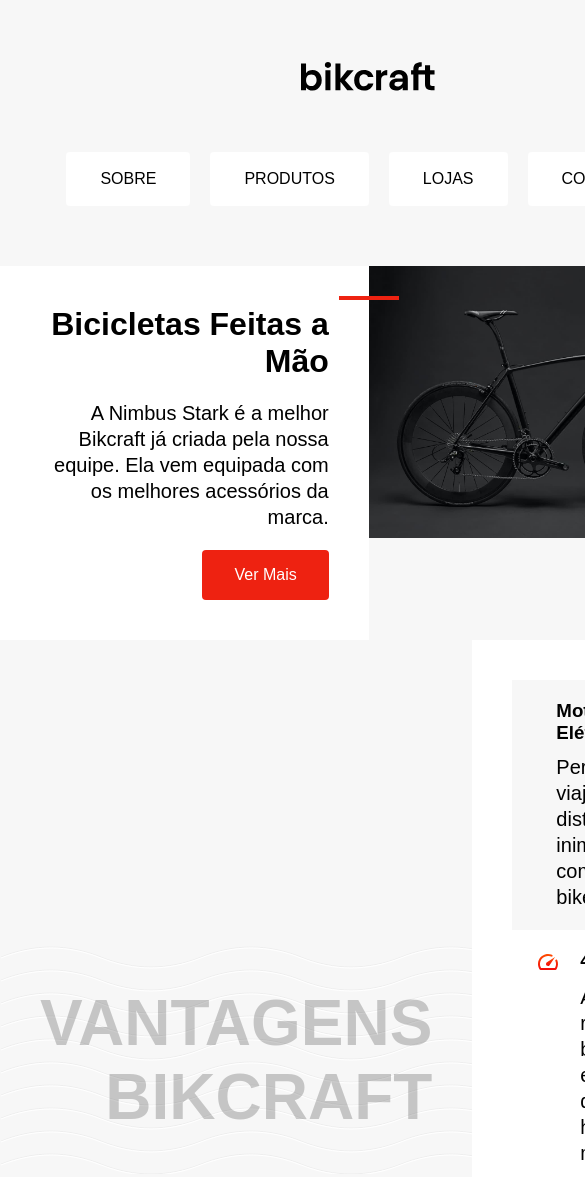
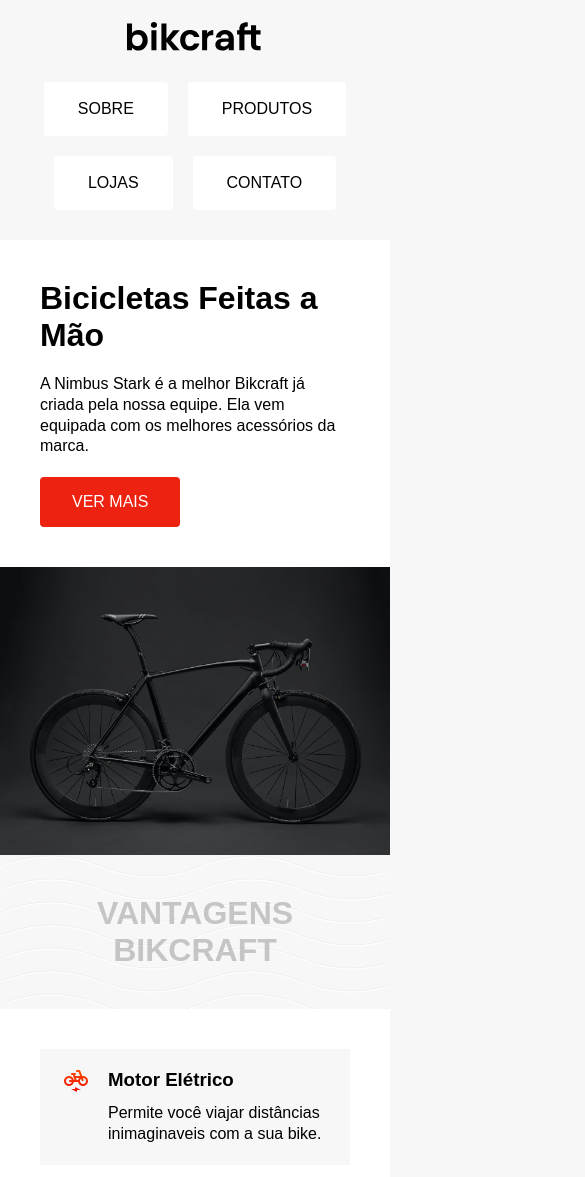
Before and after one commit to alwspiderc/posicionamentos-origamid, a plain HTML site: page index.html in a window 390 px wide. Shown: the top 1177 px of the page, 585 px wide, since content can reach past the window. Drawn offline with Linux system fonts and the light colour scheme.

Commit message:
adicionadando a responsividade

```diff
--- a/index.html
+++ b/index.html
@@ -23,7 +23,7 @@
   </header>
 
   <main>
-    <article class="conteudo">
+    <article class="conteudo conteudo-vantagem">
       <div class="introducao" aria-labelledby="label-introducao">
         <h1 id="label-introducao">Bicicletas Feitas a Mão</h1>
         <p>A Nimbus Stark é a melhor Bikcraft já criada pela nossa equipe. Ela vem equipada com os melhores acessórios
@@ -31,8 +31,9 @@
           marca.</p>
         <a class="botao" href="/">Ver Mais</a>
       </div>
-
-      <img src="./img/bicicleta.jpg" alt="Bicicleta Bikcraft Preta">
+      <div class="introducao-cover">
+        <img src="./img/bicicleta.jpg" alt="Bicicleta Bikcraft Preta">
+      </div>
     </article>
 
     <article class="conteudo" aria-labelledby="label-vantagens">
--- a/style.css
+++ b/style.css
@@ -1,11 +1,11 @@
 body {
     font-family: Arial, Helvetica, sans-serif;
     margin: 0px;
-    background: #f7f7f7;
     display: grid;
     gap: 60px;
     justify-items: center;
     margin-top: 60px;
+    background-color: #f7f7f7;
 }
 
 img {
@@ -18,12 +18,15 @@
 }
 
 ul {
-    list-style: none;
     margin: 0px;
     padding: 0px;
+    list-style: none;
 }
 
-p, h1, h2, h3 {
+p,
+h1,
+h2,
+h3 {
     margin: 0px;
 }
 
@@ -34,8 +37,8 @@
 
 .header {
     display: grid;
+    gap: 60px;
     justify-items: center;
-    gap: 60px;
 }
 
 .menu {
@@ -47,12 +50,12 @@
 
 .menu a {
     display: block;
-    background-color: #ffffff;
+    background: #ffffff;
     padding: 1rem 2rem;
     border-radius: 4px;
     color: #000000;
     text-transform: uppercase;
-    border: solid 2px transparent;
+    border: 2px solid #fff;
 }
 
 .menu a:hover {
@@ -66,7 +69,7 @@
 }
 
 .introducao {
-    background-color: #fff;
+    background: #fff;
     padding: 40px;
     text-align: right;
     position: relative;
@@ -84,22 +87,27 @@
     content: "";
     width: 60px;
     height: 4px;
-    background-color: #ee2211;
+    background: #e21;
     position: absolute;
     top: 30px;
     right: -30px;
 }
 
+.introducao-cover img {
+    object-fit: cover;
+    height: 100%;
+}
+
 .botao {
-    background-color: #ee2211;
+    background: #e21;
     color: #fff;
     padding: 1rem 2rem;
     border-radius: 4px;
-    text-align: uppercase;
-}
+    text-transform: uppercase;
+  }
 
 .botao:hover {
-    background: #900
+    background: #900;
 }
 
 .subtitulo {
@@ -125,12 +133,12 @@
     border-left: 4px solid transparent;
 }
 
-.vantagens-item:hover {
-    border-color:#e21;
+.vantagens-item:nth-child(odd) {
+    background: #f7f7f7;
 }
 
-.vantagens-item:nth-child(odd) {
-    background-color: #f7f7f7
+.vantagens-item:hover {
+    border-color: #e21;
 }
 
 .vantagens-item p {
@@ -138,9 +146,50 @@
 }
 
 .rodape {
+    background: #fff;
     width: 100%;
-    background: #fff;
     text-align: center;
     padding: 40px;
     box-sizing: border-box;
 }
+
+@media (max-width: 1000px) {
+    .conteudo-vantagem {
+      grid-template-columns: 1fr;
+    }
+    .subtitulo {
+      text-align: center;
+    }
+}
+
+@media (max-width: 600px) {
+    body {
+      gap: 30px;
+      margin-top: 20px;
+    }
+    .header {
+      gap: 30px;
+    }
+    .conteudo {
+      grid-template-columns: 1fr;
+    }
+    .introducao {
+      text-align: left;
+      justify-items: start;
+    }
+    .introducao::before {
+      display: none;
+    }
+    .subtitulo {
+      font-size: 3rem;
+    }
+}
+
+@media (max-width: 400px) {
+    .subtitulo {
+      font-size: 2rem;
+    }
+    p {
+      font-size: 1rem;
+    }
+}
```
